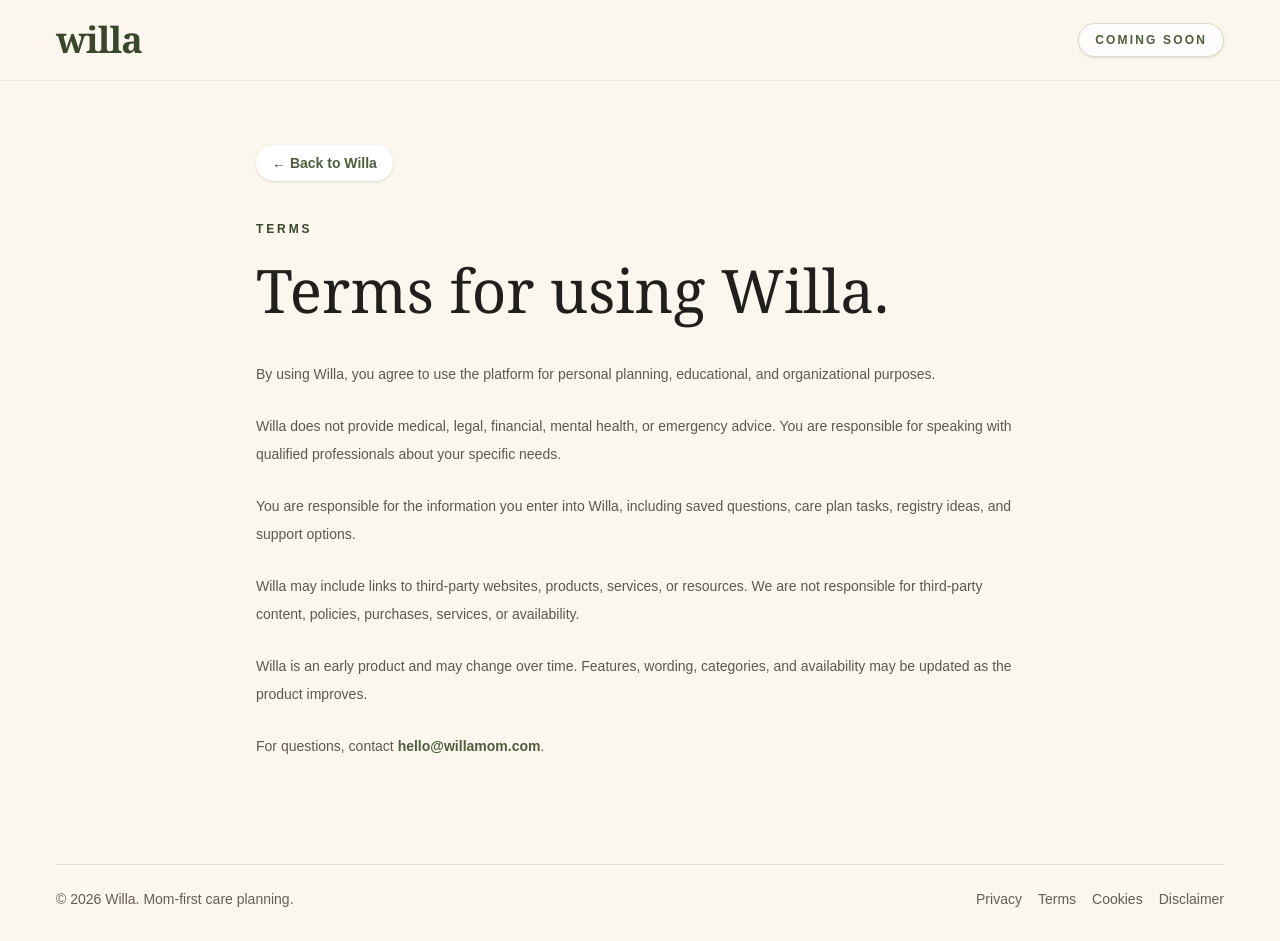
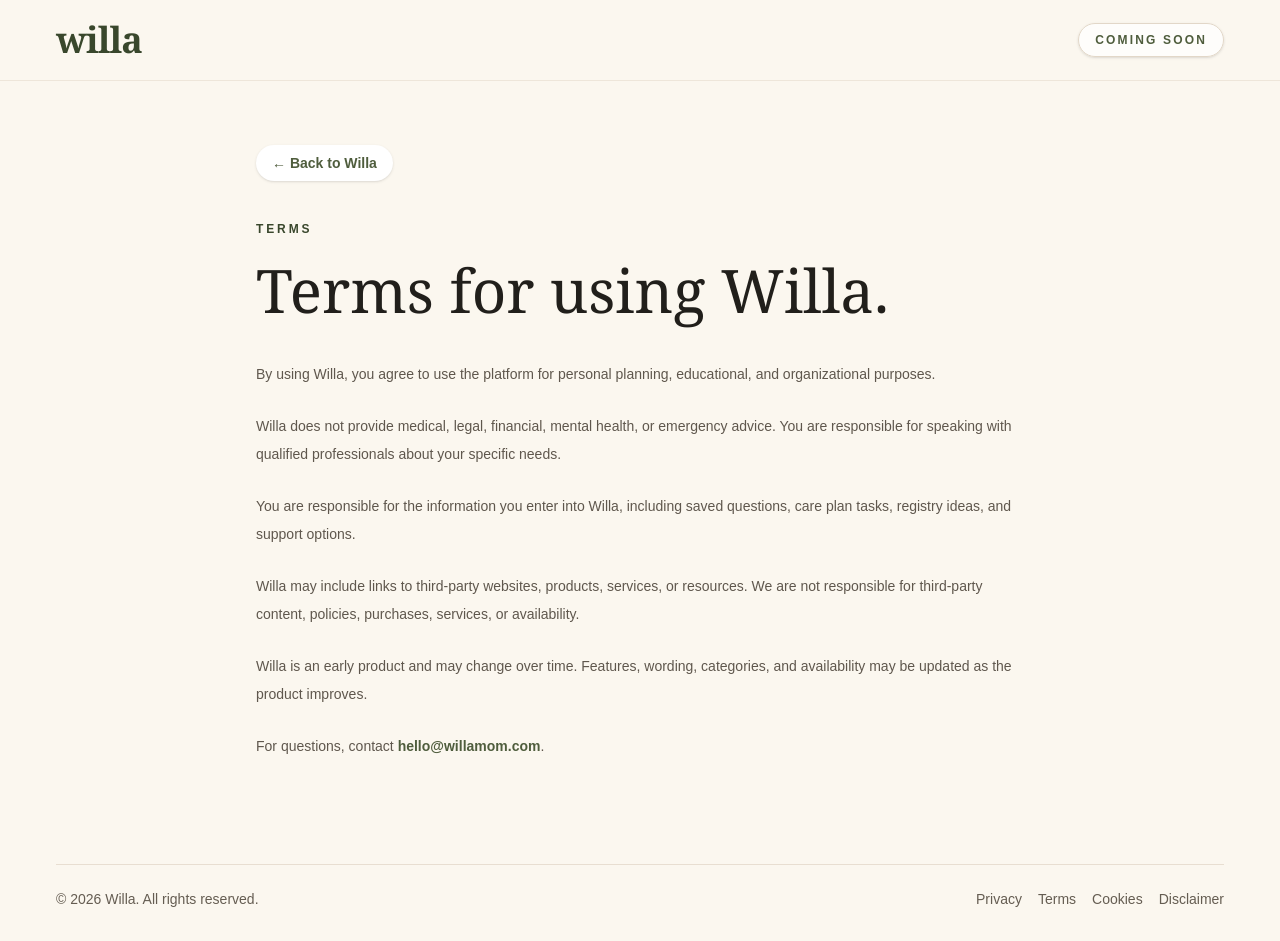
Before and after one commit to willamom/willa, a Next.js app: page /terms in a window 1280 px wide. Built offline with nearby package versions, Linux system fonts and the light colour scheme.

Commit message:
Update Willa coming soon landing

```diff
--- a/components/layout/PublicShellFooter.tsx
+++ b/components/layout/PublicShellFooter.tsx
@@ -4,7 +4,7 @@
   return (
     <footer className="bg-[#fbf7ef] px-5 pb-8 pt-10 text-sm text-[#655d52] sm:px-8 lg:px-14">
       <div className="mx-auto flex max-w-7xl flex-col gap-4 border-t border-[#e8ded1] pt-6 sm:flex-row sm:items-center sm:justify-between">
-        <p>© {new Date().getFullYear()} Willa. Mom-first care planning.</p>
+        <p>© {new Date().getFullYear()} Willa. All rights reserved.</p>
 
         <div className="flex flex-wrap gap-4">
           <Link href="/privacy" className="transition hover:text-[#211f1b]">
```
